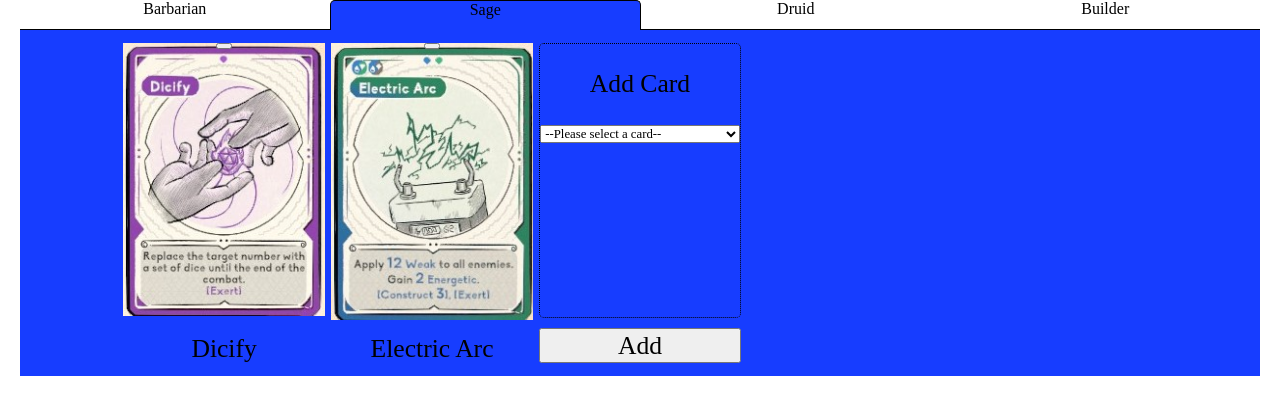
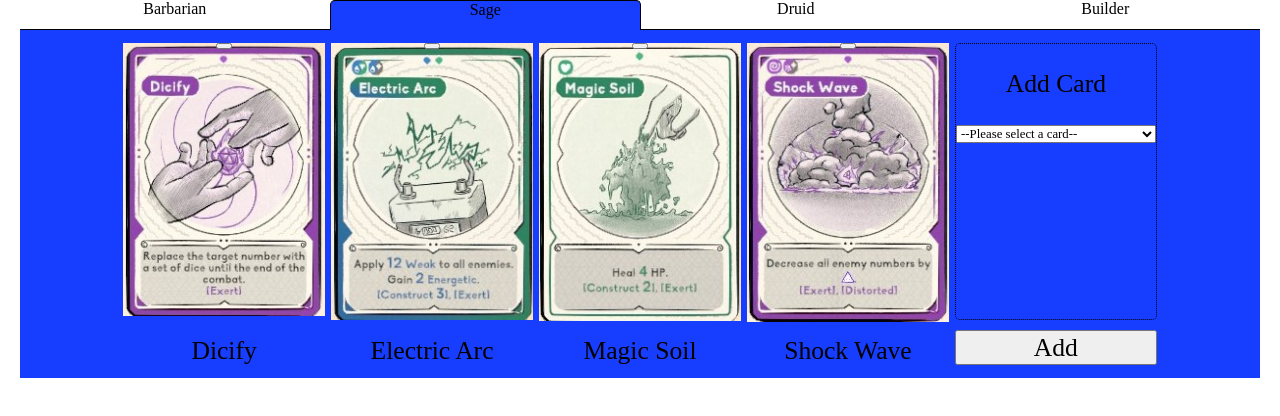
Before and after one commit to greenzombie123/DiceAndCards, a React (Vite) app: page / in a window 1280 px wide. Shown: the top 416 px of the page. Built offline with nearby package versions, Linux system fonts and the light colour scheme.

Commit message:
Change implementation of handleAddButtonClick for slider position

```diff
--- a/src/App.css
+++ b/src/App.css
@@ -71,6 +71,10 @@
       grid-area: 1/2/2/3;
       display: flex;
       flex-flow: row nowrap;
+
+      .leftButton, .rightButton{
+
+      }
 
       .slider{
         display: flex;
--- a/src/Model/Cards.ts
+++ b/src/Model/Cards.ts
@@ -10,8 +10,8 @@ export type Deck = "barbarian" |"sage"|"druid"|"berserker"|"pro"|"builder"
 const cards:Card[] = [
     {deck:"sage", name:"Dicify", img:"/cardImages/Dicify.jpg", isDisplayed:true},
     {deck:"sage", name:"Electric Arc", img:"/cardImages/ElectricArc.jpg", isDisplayed:true},
-    {deck:"sage", name:"Magic Soil", img:"/cardImages/MagicSoil.jpg", isDisplayed:false},
-    {deck:"sage", name:"Shock Wave", img:"/cardImages/ShockWave.jpg", isDisplayed:false},
+    {deck:"sage", name:"Magic Soil", img:"/cardImages/MagicSoil.jpg", isDisplayed:true},
+    {deck:"sage", name:"Shock Wave", img:"/cardImages/ShockWave.jpg", isDisplayed:true},
     {deck:"sage", name:"Collapse", img:"/cardImages/Collapse.png", isDisplayed:false},
     {deck:"sage", name:"Balance Tweak", img:"/cardImages/BalanceTweak.png", isDisplayed:false},
     {deck:"sage", name:"Total Disorientation", img:"/cardImages/TotalDisorientation.png", isDisplayed:false},
--- a/src/components/CardSlider.tsx
+++ b/src/components/CardSlider.tsx
@@ -23,11 +23,21 @@ const CardSlider = () => {
   const handleOptionClick = (event:ChangeEvent)=>setSelected(event.target.value)
 
   const handleAddButtonClick = ()=>{
+    // Return if no card is selected or that card is not found
     if(selected === "") return
     const card = findCard(selected)
     if(!card)return
+
+    // Change the chosen card's isDisplayed to true and change the max slide of the slider position
     const newCards = [...cards].map(newCard=> newCard.name === card.name ? {...newCard, isDisplayed:true }: newCard)
     setCards(newCards)
+
+    const currentDisplayedCards:Card[] = cards.filter(card=> card.isDisplayed && card.deck === currentDeck)
+    currentDisplayedCards.push(card)
+
+    const maxSlides = Math.ceil(currentDisplayedCards.length/5)
+
+    setSliderPosition({...sliderPosition, max:maxSlides})
   }
 
   const findCard = (name:string)=> cards.find(card=>card.name === name)
```
